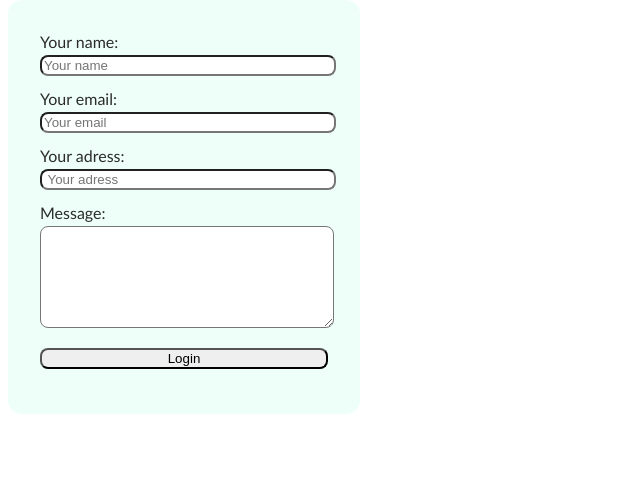
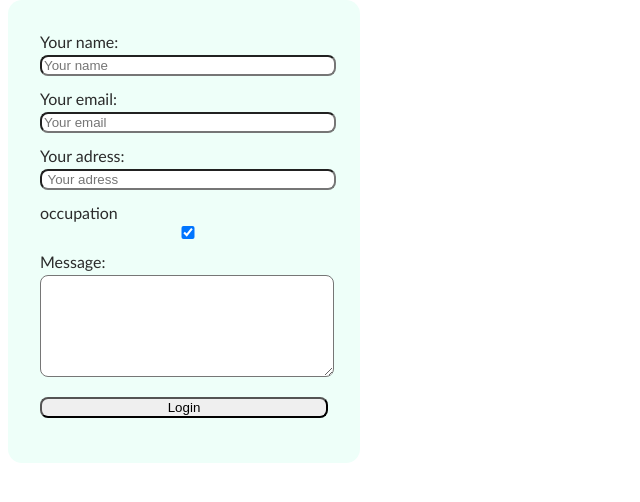
Before and after one commit to juliewbech/login, a plain HTML site: page index.html in a window 1280 px wide. Shown: the part 82-584 px from the top of the page, without its empty margins (0-640 px from the left). Drawn offline with Linux system fonts and the light colour scheme.

Commit message:
ændringer

```diff
--- a/index.html
+++ b/index.html
@@ -36,6 +36,9 @@
           name="adress"
           required
       /></label>
+      <label
+        >occupation <input type="checkbox" checked="checked" name="remember"
+      /></label>
       <label for="message">Message:</label
       ><textarea id="message" name="message"></textarea>
       <button>Login</button>
```
